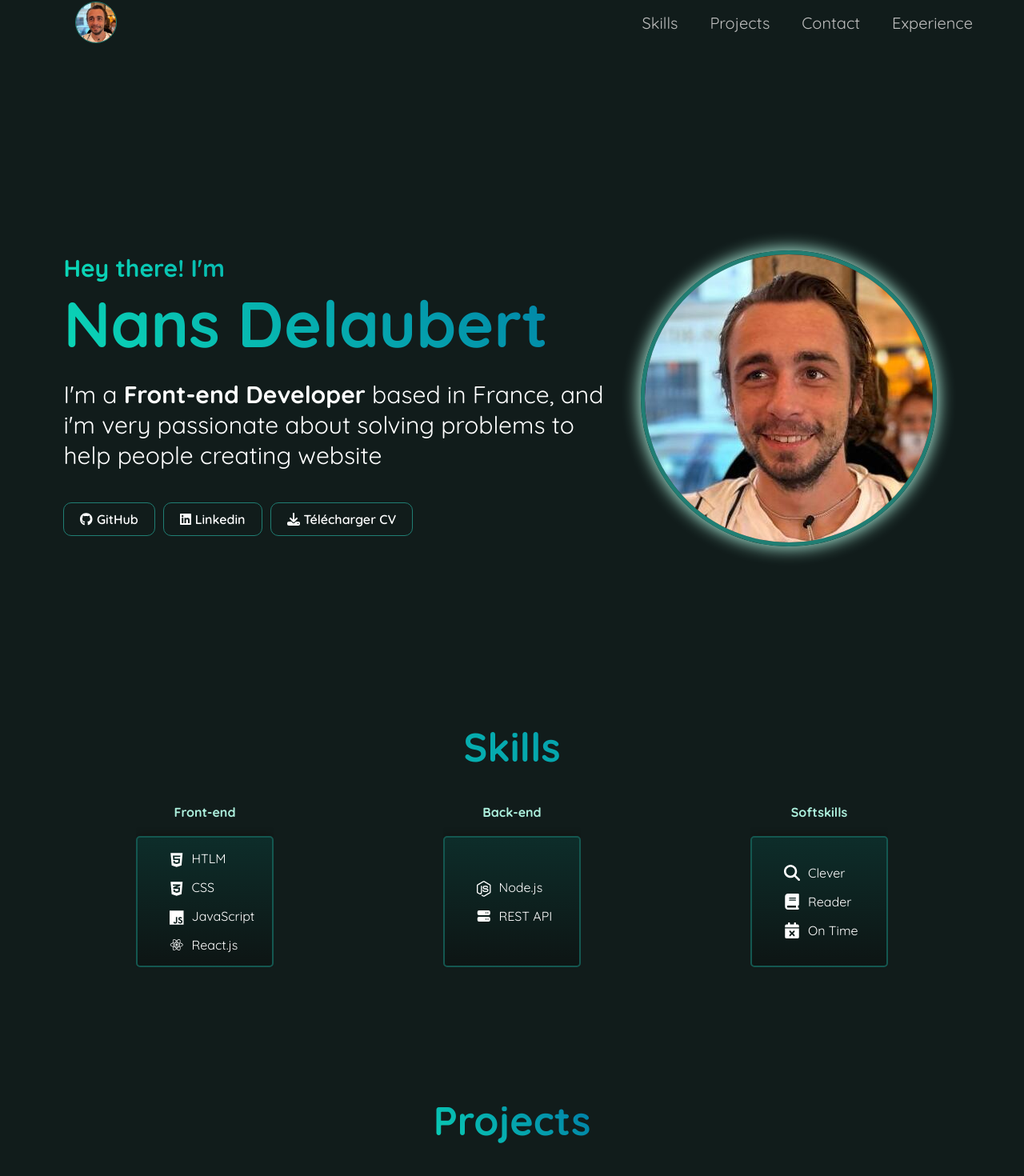
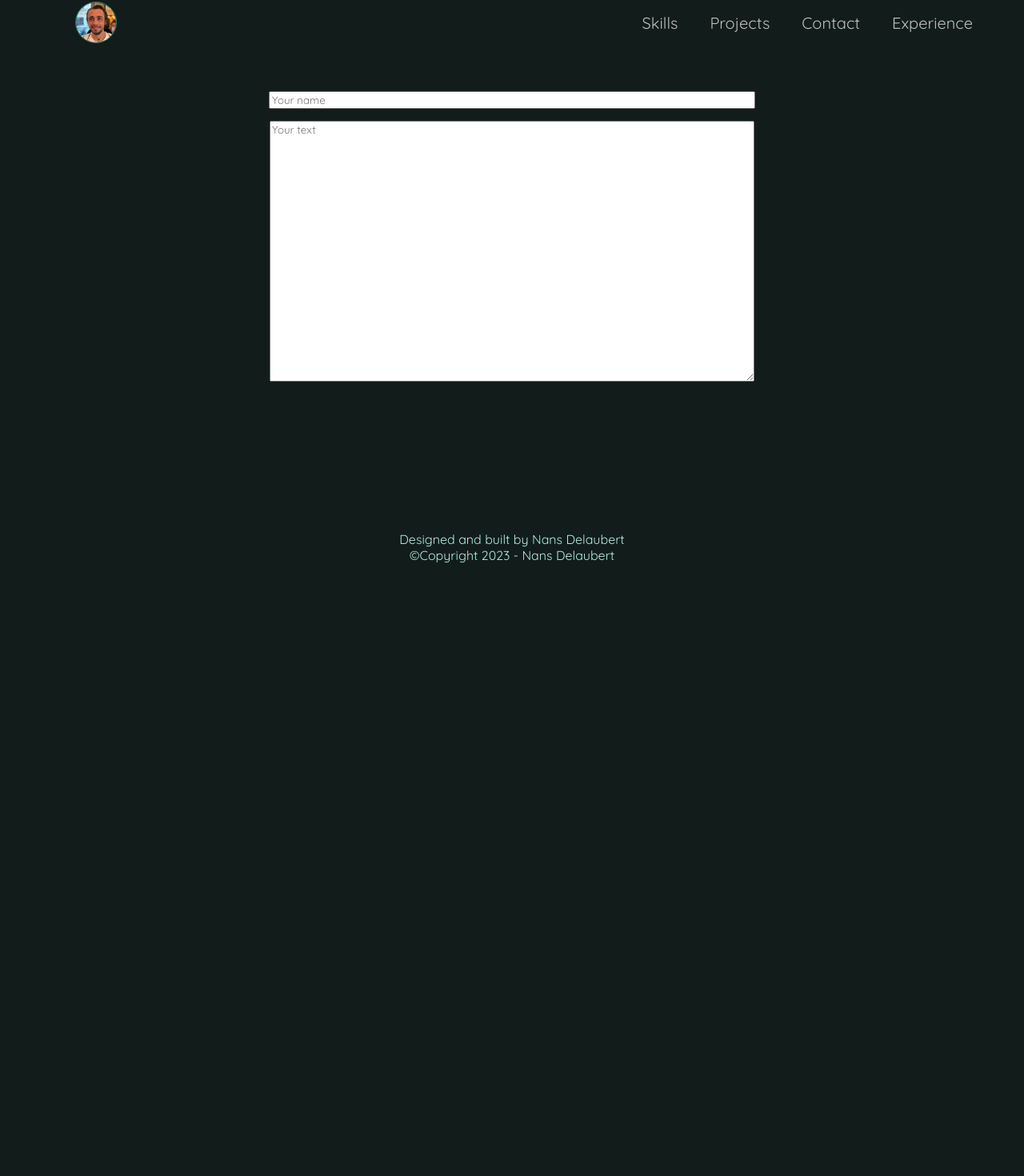
Before and after one commit to Nans-D/my_portfolio_1, a React (Create React App) app: page /contact in a window 1280 px wide. Shown: the part 58-1528 px from the top of the page at 80% size. After the commit the page ends 934 px from the top, so only its background shows below. Built offline with nearby package versions, Linux system fonts and the light colour scheme.

Commit message:
update router & form contact

```diff
--- a/src/App.js
+++ b/src/App.js
@@ -1,33 +1,84 @@
+// import React from "react";
+// import "typeface-quicksand";
+// import Header from "./components/Header/Header";
+// import Presentation from "./components/Presentation/Presentation";
+// import Skill from "./components/Skills/Skill";
+// import Projects from "./components/Projects-folder/Projects";
+// import { Footer } from "./components/Footer/Footer";
+// import { Experience } from "./components/Experience/Experience";
+// import { Courses } from "./components/Courses/Courses";
+// import "./App.css";
+
+// function App() {
+//   return (
+//     <div className="container">
+//       <body className="body-container">
+//         <div style={{ maxWidth: "72rem" }}>
+//           <Header></Header>
+//           <Presentation></Presentation>
+//           <div id="skill">
+//             <Skill></Skill>
+//           </div>
+//           <div id="projects">
+//             <Projects></Projects>
+//             <Experience></Experience>
+//             <Courses></Courses>
+//           </div>
+//         </div>
+//         <Footer></Footer>
+//       </body>
+//     </div>
+//   );
+// }
+
+// export default App;
+
 import React from "react";
 import "typeface-quicksand";
 import Header from "./components/Header/Header";
 import Presentation from "./components/Presentation/Presentation";
 import Skill from "./components/Skills/Skill";
 import Projects from "./components/Projects-folder/Projects";
+import { Contact } from "./components/Contact/Contact";
+import { Experience } from "./components/Experience/Experience";
 import { Footer } from "./components/Footer/Footer";
-import { Experience } from "./components/Experience/Experience";
 import { Courses } from "./components/Courses/Courses";
 import "./App.css";
+import { BrowserRouter as Router, Route, Routes } from "react-router-dom";
 
 function App() {
   return (
+    <Router>
       <div className="container">
         <body className="body-container">
           <div style={{ maxWidth: "72rem" }}>
             <Header></Header>
-          <Presentation></Presentation>
+            <Routes>
+              <Route
+                path="/"
+                element={
+                  <>
+                    <Presentation />
                     <div id="skill">
-            <Skill></Skill>
+                      <Skill />
                     </div>
                     <div id="projects">
-            <Projects></Projects>
-            <Experience></Experience>
-            <Courses></Courses>
+                      <Projects />
                     </div>
+                    <div id="experiences">
+                      <Experience />
                     </div>
-        <Footer></Footer>
+                    <Courses />
+                  </>
+                }
+              />
+              <Route path="/contact" element={<Contact />} />
+            </Routes>
+          </div>
+          <Footer />
         </body>
       </div>
+    </Router>
   );
 }
 
--- a/src/components/Contact/Contact.css
+++ b/src/components/Contact/Contact.css
@@ -0,0 +1,17 @@
+.contact-container > form {
+  display: flex;
+  flex-direction: column;
+  justify-content: center;
+  align-items: center;
+}
+
+.contact-container input,
+.contact-container textarea {
+  width: 100%; /* Cela garantira que l'input et le textarea aient la même largeur */
+  max-width: 600px; /* Vous pouvez ajuster cette valeur selon vos besoins */
+  margin-bottom: 15px; /* Espacement entre les éléments du formulaire */
+}
+
+.contact-container textarea {
+  resize: vertical; /* Permet à l'utilisateur de redimensionner le textarea verticalement */
+}
--- a/src/components/Contact/Contact.js
+++ b/src/components/Contact/Contact.js
@@ -1,7 +1,12 @@
-import './Contact.css'
+import "./Contact.css";
 
 export const Contact = () => {
-    return <div>
-        <h1>Contact</h1>
+  return (
+    <div className="contact-container">
+      <form action="/" method="post">
+        <input type="text" placeholder="Your name" />
+        <textarea cols="100" rows="20" placeholder="Your text"></textarea>
+      </form>
     </div>
-}
+  );
+};
--- a/src/components/Header/Header.css
+++ b/src/components/Header/Header.css
@@ -2,6 +2,7 @@
   display: flex;
   padding: 30px 0;
   align-items: center;
+  width: 72rem;
 }
 
 #logo-img {
@@ -50,15 +51,22 @@ a {
 }
 
 @media screen and (max-width: 600px) {
+  #logo-img {
+    display: none;
+  }
+
   .container-child {
     display: flex;
     width: 100%;
   }
 
+  .logo-container {
+    margin: 10vh 0 0 0;
+  }
   .burger-logo {
     display: flex;
     position: absolute;
-    top: 2.3em;
+    top: 1em;
     right: 1em;
     background: none;
     color: white;
--- a/src/components/Header/Header.js
+++ b/src/components/Header/Header.js
@@ -1,29 +1,94 @@
+// import "./Header.css";
+// import { FontAwesomeIcon } from "@fortawesome/react-fontawesome";
+// import moi from "../../images/moi.jpeg";
+// import { BrowserRouter as Router } from "react-router-dom";
+// import { faBars } from "@fortawesome/free-solid-svg-icons";
+
+// function Header() {
+//   // const burgerLogo = document.getElementById("burger-logo");
+//   // const burgerNav = useRef(null);
+
+//   // burgerLogo.addEventListener("click", () => {
+//   //   if (burgerNav.current.style.display === "flex") {
+//   //     burgerNav.current.style.display = "none";
+//   //   } else {
+//   //     burgerNav.current.style.display = "flex";
+//   //   }
+//   // });
+
+//   return (
+//     <Router>
+//       <div>
+//         <div className="container-child">
+//           <img id="logo-img" src={moi} alt="moi" />
+//           <nav className="navigation">
+//             <div id="mySidenav" class="sidenav">
+//               <a id="closeBtn" href="#/" class="close">
+//                 ×
+//               </a>
+
+//               <button id="burger-logo" className="burger-logo">
+//                 <FontAwesomeIcon icon={faBars} />
+//               </button>
+//               <div className="burger-links">
+//                 <ul
+//                   // ref={burgerNav}
+//                   id="burger-navigation-ul"
+//                   className="burger-navigation-ul"
+//                 >
+//                   <li>
+//                     <a href="#/">Skills</a>
+//                   </li>
+//                   <li>
+//                     <a href="#/">Projects</a>
+//                   </li>
+//                   <li>
+//                     <a href="#/">Contact</a>
+//                   </li>
+//                   <li>
+//                     <a href="#/">Experience</a>
+//                   </li>
+//                 </ul>
+//               </div>
+//               <ul className="navigation-ul">
+//                 <li>
+//                   <a href="#/">Skills</a>
+//                 </li>
+//                 <li>
+//                   <a href="#/">Projects</a>
+//                 </li>
+//                 <li>
+//                   <a href="#/">Contact</a>
+//                 </li>
+//                 <li>
+//                   <a href="#/">Experience</a>
+//                 </li>
+//               </ul>
+//             </div>
+//           </nav>
+//         </div>
+//       </div>
+//     </Router>
+//   );
+// }
+
+// export default Header;
+
+import React from "react";
 import "./Header.css";
 import { FontAwesomeIcon } from "@fortawesome/react-fontawesome";
 import moi from "../../images/moi.jpeg";
-import { BrowserRouter as Router } from "react-router-dom";
 import { faBars } from "@fortawesome/free-solid-svg-icons";
+import { Link } from "react-router-dom";
 
 function Header() {
-  // const burgerLogo = document.getElementById("burger-logo");
-  // const burgerNav = useRef(null);
-
-  // burgerLogo.addEventListener("click", () => {
-  //   if (burgerNav.current.style.display === "flex") {
-  //     burgerNav.current.style.display = "none";
-  //   } else {
-  //     burgerNav.current.style.display = "flex";
-  //   }
-  // });
-
   return (
-    <Router>
     <div>
       <div className="container-child">
         <img id="logo-img" src={moi} alt="moi" />
         <nav className="navigation">
-            <div id="mySidenav" class="sidenav">
-              <a id="closeBtn" href="#/" class="close">
+          <div id="mySidenav" className="sidenav">
+            <a id="closeBtn" href="#/" className="close">
               ×
             </a>
 
@@ -31,44 +96,39 @@ function Header() {
               <FontAwesomeIcon icon={faBars} />
             </button>
             <div className="burger-links">
-                <ul
-                  // ref={burgerNav}
-                  id="burger-navigation-ul"
-                  className="burger-navigation-ul"
-                >
+              {/* <ul id="burger-navigation-ul" className="burger-navigation-ul">
                 <li>
-                    <a href="#/">Skills</a>
+                  <Link to="/skill">Skills</Link>
                 </li>
                 <li>
-                    <a href="#/">Projects</a>
+                  <Link to="/projects">Projects</Link>
                 </li>
                 <li>
-                    <a href="#/">Contact</a>
+                  <Link to="/contact">Contact</Link>
                 </li>
                 <li>
-                    <a href="#/">Experience</a>
+                  <Link to="/experience">Experience</Link>
                 </li>
-                </ul>
+              </ul> */}
             </div>
             <ul className="navigation-ul">
               <li>
-                  <a href="#/">Skills</a>
+                <a href="#skill">Skills</a>
               </li>
               <li>
-                  <a href="#/">Projects</a>
+                <a href="#projects">Projects</a>
               </li>
               <li>
-                  <a href="#/">Contact</a>
+                <Link to="/contact">Contact</Link>
               </li>
               <li>
-                  <a href="#/">Experience</a>
+                <a href="#experiences">Experience</a>
               </li>
             </ul>
           </div>
         </nav>
       </div>
     </div>
-    </Router>
   );
 }
 
--- /dev/null
+++ b/src/components/Minigames/Minigames.js
@@ -0,0 +1,5 @@
+import "./Minigames.css";
+
+export const MiniGames = () => {
+  return <div></div>;
+};
```
Also changed, not shown: src/components/Projects-folder/Projects.js (+8 -7 lines), src/components/Skills/Skill.js (+39 -37 lines), src/components/Minigames/Minigames.css (added). Lines whose indentation alone changed are shown as unchanged.
